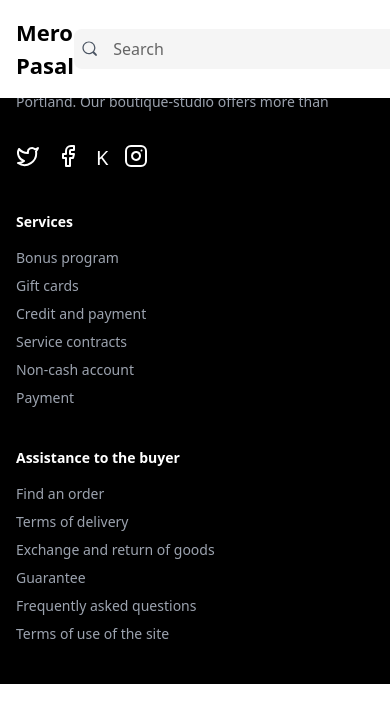
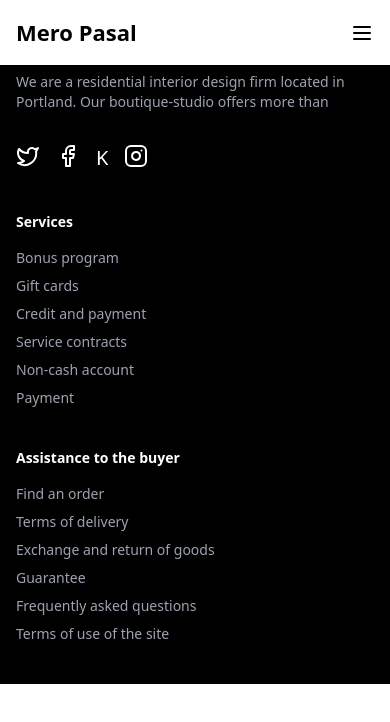
Before and after one commit to AzZaya0/mero_pasal, a Next.js app: page /navBar in a window 390 px wide. Shown: the top 722 px of the page. Built offline with nearby package versions, Linux system fonts and the light colour scheme.

Commit message:
responsive navbar

```diff
--- a/src/app/navBar/page.jsx
+++ b/src/app/navBar/page.jsx
@@ -1,13 +1,14 @@
 "use client";
 
-import React from "react";
-import { ShoppingCart, Heart, User } from "lucide-react";
+import React, { useState } from "react";
+import { ShoppingCart, Heart, User, Menu, X } from "lucide-react";
 import Link from "next/link";
 import { usePathname } from "next/navigation";
-import {motion} from 'motion/react'
+import { motion } from "framer-motion";
+
 function NavBar() {
   const pathname = usePathname();
-
+  const [mobileMenu, setMobileMenu] = useState(false);
 
   const links = [
     { name: "home", path: "/" },
@@ -16,18 +17,30 @@
     { name: "Blog", path: "/blog" },
     { name: "contact", path: "/contact" },
   ];
+
   return (
     <motion.div
-    initial={{y:-100}}
-    animate={{y:0}}
-    transition={{ duration: 0.5,  }}
-    className="w-full fixed bg-white  text-[20px] z-50  top-0">
+      initial={{ y: -100 }}
+      animate={{ y: 0 }}
+      transition={{ duration: 0.5 }}
+      className="w-full fixed bg-white text-[20px] z-50 top-0 shadow-sm"
+    >
       <div className="max-w-[1200px] mx-auto flex justify-between items-center py-4 px-4">
+        {/* Logo and Hamburger */}
+        <div className="flex items-center justify-between w-full lg:w-auto">
           <h1 className="text-[22px] font-bold">Mero Pasal</h1>
+          <button
+            className="lg:hidden flex justify-end "
+            onClick={() => setMobileMenu(!mobileMenu)}
+          >
+            {mobileMenu ? <X /> : <Menu />}
+          </button>
+        </div>
 
-        <div className="w-[22rem] bg-[#F5F5F5]  p-2 flex justify-start items-center rounded-lg">
+        {/* Search Bar */}
+        <div className="hidden lg:flex w-[22rem] bg-[#F5F5F5] p-2 items-center rounded-lg mx-4">
           <svg
-          className=" text-gray-600  mr-2"
+            className="text-gray-600 mr-2"
             stroke="currentColor"
             fill="currentColor"
             strokeWidth="0"
@@ -41,34 +54,85 @@
           <input
             type="text"
             placeholder="Search"
-            className="ml-2 focus:outline-none bg-[#F5F5F5]
-            w-[25rem] placeholder-[#656565] text-[16px]
-            "
+            className="ml-2 focus:outline-none bg-[#F5F5F5] w-full placeholder-[#656565] text-[16px]"
           />
         </div>
 
-        <div className="flex space-x-8 text-[16px] text-gray-400">
-          {links.map((link, index) => {
-            return (
-              < Link
+        {/* Desktop Links */}
+        <div className="hidden lg:flex space-x-8 text-[16px] text-gray-400">
+          {links.map((link, index) => (
+            <Link
               href={link.path}
               key={index}
               className={`${
-                  link.path === pathname && "text-black  "
+                link.path === pathname && "text-black"
               } capitalize font-medium hover:text-black`}
             >
               {link.name}
             </Link>
-            );
-          })}
+          ))}
         </div>
 
-        <div className=" flex space-x-10">
+        {/* Icons */}
+        <div className="hidden lg:flex space-x-6 text-gray-700">
           <Heart size="20px" />
-        <Link href={'/cart'}>  <ShoppingCart size="20px" /> </Link>
+          <Link href={"/cart"}>
+            <ShoppingCart size="20px" />
+          </Link>
           <User size="20px" />
         </div>
       </div>
+
+      {/* Mobile Dropdown Menu */}
+      {mobileMenu && (
+        <div className="lg:hidden px-4 pb-4 space-y-4 bg-white shadow-md">
+          {/* Search section */}
+          <div className="w-full bg-[#F5F5F5] p-2 flex items-center rounded-lg">
+            <svg
+              className="text-gray-600 mr-2"
+              stroke="currentColor"
+              fill="currentColor"
+              strokeWidth="0"
+              viewBox="0 0 512 512"
+              height="1em"
+              width="1em"
+              xmlns="http://www.w3.org/2000/svg"
+            >
+              <path d="M505 442.7L405.3 343c28.3-34.9 45.4-79 45.4-127C450.7 96.5 354.2 0 232.3 0S14 96.5 14 216s96.5 216 216.3 216c48 0 92.1-17.1 127-45.4l99.7 99.7c4.5 4.5 10.6 6.8 16.7 6.8s12.2-2.3 16.7-6.8c9.1-9.2 9.1-24.2 0-33.4zM232.3 392c-97.1 0-176-78.9-176-176s78.9-176 176-176 176 78.9 176 176-78.9 176-176 176z"></path>
+            </svg>
+            <input
+              type="text"
+              placeholder="Search"
+              className="ml-2 focus:outline-none bg-[#F5F5F5] w-full placeholder-[#656565] text-[16px]"
+            />
+          </div>
+
+          {/* Navigation Links */}
+          <div className="flex flex-col space-y-2 text-[16px] text-gray-700">
+            {links.map((link, index) => (
+              <Link
+                href={link.path}
+                key={index}
+                className={`${
+                  link.path === pathname && "text-black"
+                } capitalize font-medium hover:text-black`}
+                onClick={() => setMobileMenuOpen(false)}
+              >
+                {link.name}
+              </Link>
+            ))}
+          </div>
+
+          {/* Icons */}
+          <div className="flex space-x-6 pt-4 text-gray-700">
+            <Heart size="20px" />
+            <Link href={"/cart"}>
+              <ShoppingCart size="20px" />
+            </Link>
+            <User size="20px" />
+          </div>
+        </div>
+      )}
     </motion.div>
   );
 }
```
Lines whose indentation alone changed are shown as unchanged.
